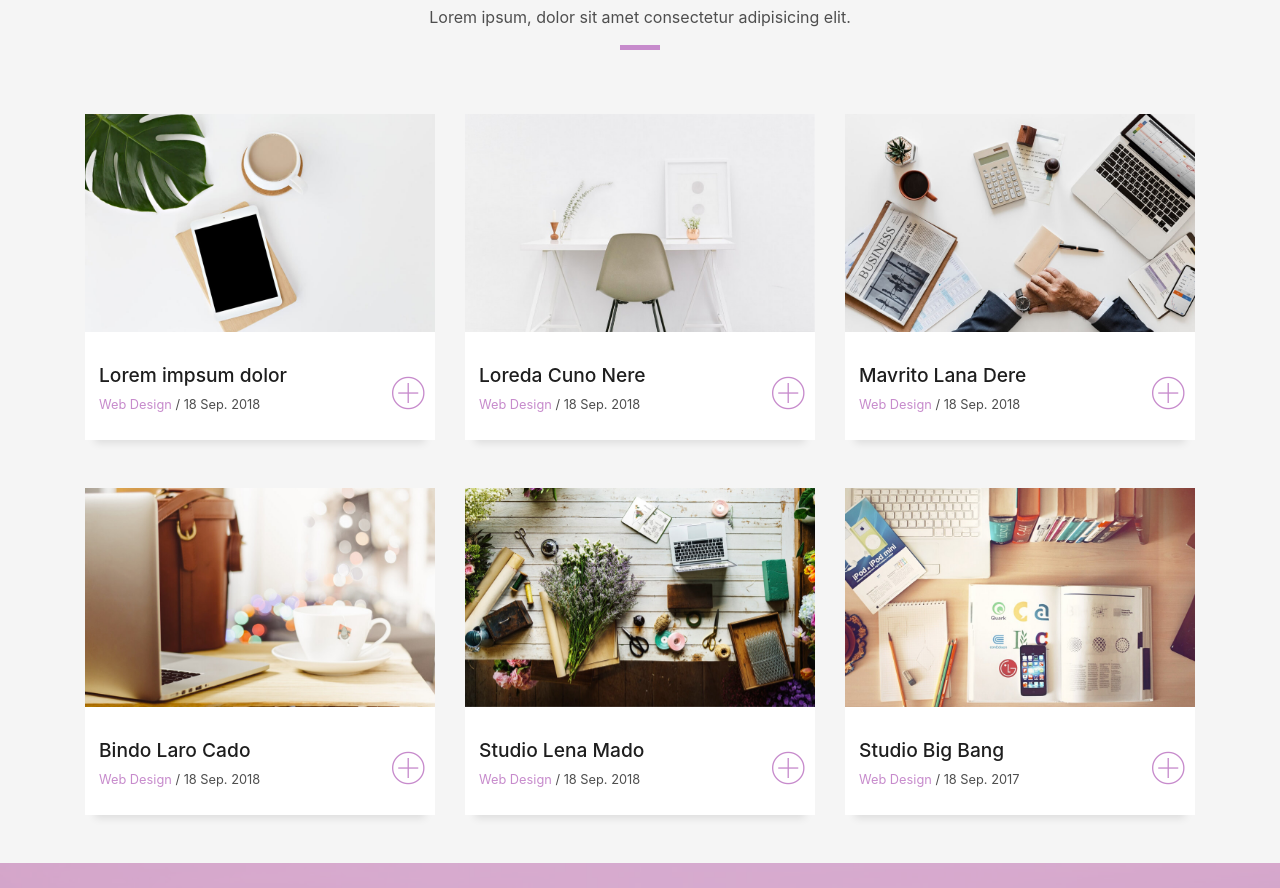
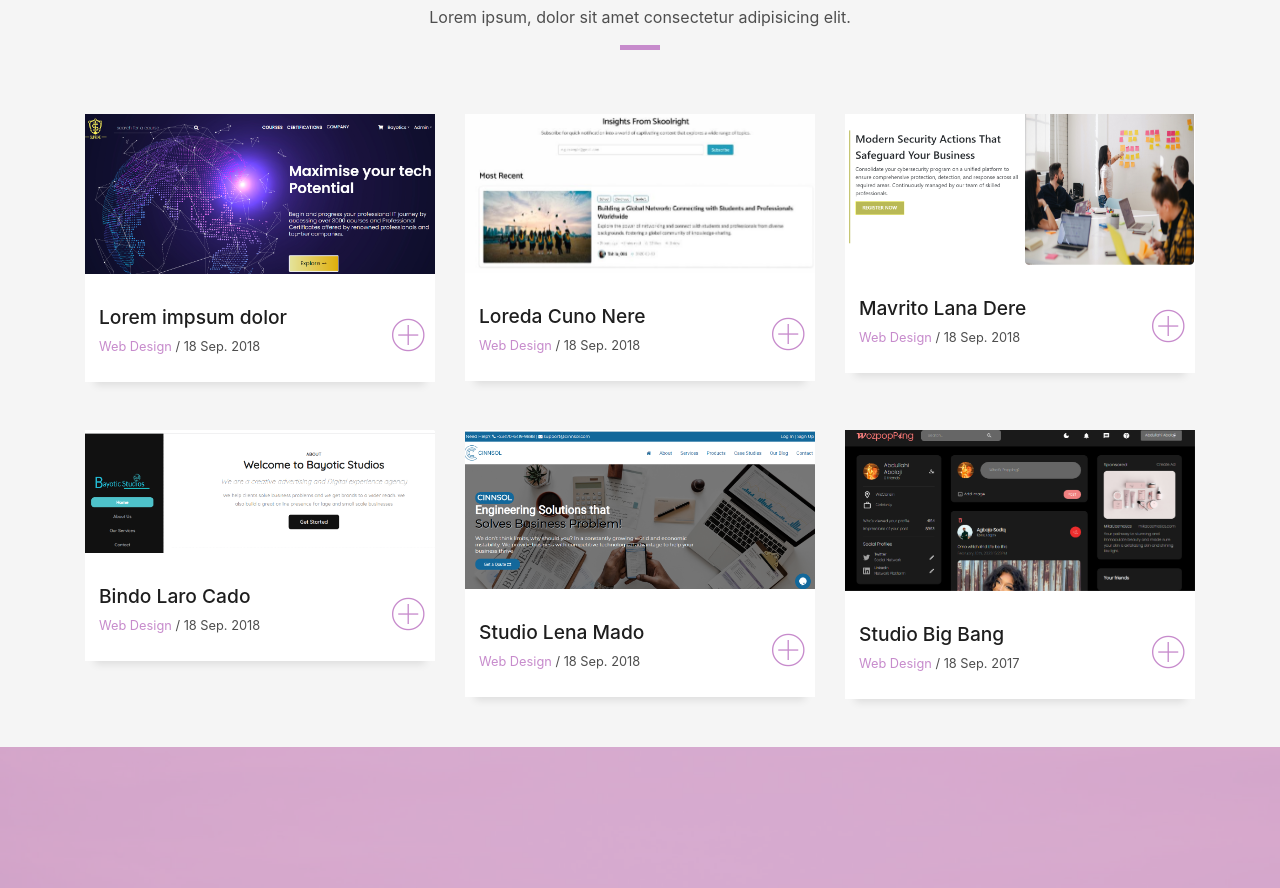
Before and after one commit to Bayotics/DevFolio, a plain HTML site: page index.html in a window 1280 px wide. Shown: the part 3268-4156 px from the top of the page. Drawn offline with Linux system fonts and the light colour scheme; files whose address does not match are found by name.

Commit message:
portfolio section initiated

```diff
--- a/index.html
+++ b/index.html
@@ -325,9 +325,9 @@
       <div class="row">
         <div class="col-md-4">
           <div class="work-box">
-            <a href="img/work-1.jpg" data-lightbox="gallery-mf">
+            <a href="img/supreme.png" data-lightbox="gallery-mf">
               <div class="work-img">
-                <img src="img/work-1.jpg" alt="" class="img-fluid">
+                <img src="img/supreme.png"  alt="" class="img-fluid">
               </div>
               <div class="work-content">
                 <div class="row">
@@ -349,9 +349,9 @@
         </div>
         <div class="col-md-4">
           <div class="work-box">
-            <a href="img/work-2.jpg" data-lightbox="gallery-mf">
+            <a href="img/skoolright.jpg" data-lightbox="gallery-mf">
               <div class="work-img">
-                <img src="img/work-2.jpg" alt="" class="img-fluid">
+                <img src="img/skoolright.JPG" alt="" class="img-fluid">
               </div>
               <div class="work-content">
                 <div class="row">
@@ -373,9 +373,9 @@
         </div>
         <div class="col-md-4">
           <div class="work-box">
-            <a href="img/work-3.jpg" data-lightbox="gallery-mf">
+            <a href="img/sinfo.png" data-lightbox="gallery-mf">
               <div class="work-img">
-                <img src="img/work-3.jpg" alt="" class="img-fluid">
+                <img src="img/sinfo.png" alt="" class="img-fluid">
               </div>
               <div class="work-content">
                 <div class="row">
@@ -397,9 +397,9 @@
         </div>
         <div class="col-md-4">
           <div class="work-box">
-            <a href="img/work-4.jpg" data-lightbox="gallery-mf">
+            <a href="img/bayoticsstudios.png" data-lightbox="gallery-mf">
               <div class="work-img">
-                <img src="img/work-4.jpg" alt="" class="img-fluid">
+                <img src="img/bayoticsstudios.png" alt="" class="img-fluid">
               </div>
               <div class="work-content">
                 <div class="row">
@@ -421,9 +421,9 @@
         </div>
         <div class="col-md-4">
           <div class="work-box">
-            <a href="img/work-5.jpg" data-lightbox="gallery-mf">
+            <a href="img/cinnsol.png" data-lightbox="gallery-mf">
               <div class="work-img">
-                <img src="img/work-5.jpg" alt="" class="img-fluid">
+                <img src="img/cinnsol.png" alt="" class="img-fluid">
               </div>
               <div class="work-content">
                 <div class="row">
@@ -445,9 +445,9 @@
         </div>
         <div class="col-md-4">
           <div class="work-box">
-            <a href="img/work-6.jpg" data-lightbox="gallery-mf">
+            <a href="img/wopopping.png" data-lightbox="gallery-mf">
               <div class="work-img">
-                <img src="img/work-6.jpg" alt="" class="img-fluid">
+                <img src="img/wopopping.png" alt="" class="img-fluid">
               </div>
               <div class="work-content">
                 <div class="row">
```
Also changed, not shown: img/wopopping.png (added).
